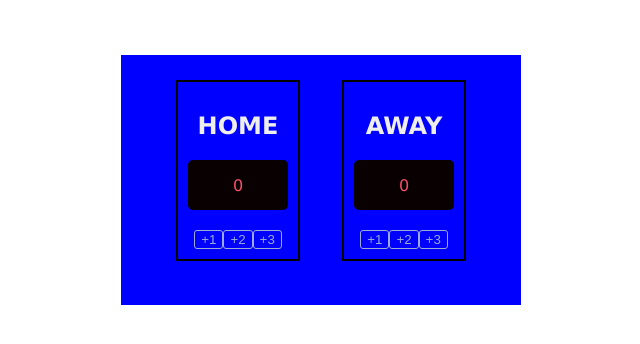
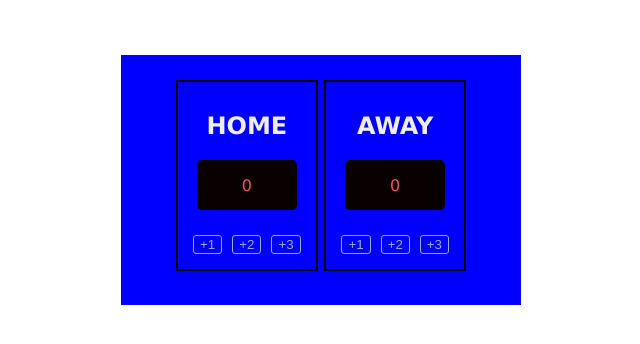
Before and after one commit to iabbakr/scoreboard, a plain HTML site: page index.html in a window 1280 px wide. Shown: the whole page, without its empty margins (319-959 px from the left). Drawn offline with Linux system fonts and the light colour scheme.

Commit message:
Update index.css

```diff
--- a/index.css
+++ b/index.css
@@ -50,7 +50,7 @@ body{
 .point-box{
     display: flex;
     flex-direction: row;
-    justify-content: space-between;
+    justify-content: center;
     align-items: center;
 
 }
@@ -59,5 +59,6 @@ body{
     background-color: inherit;
     border: 1px solid #9AABD8;
     border-radius: 3px;
+    margin: 5px;
 
 }
```
